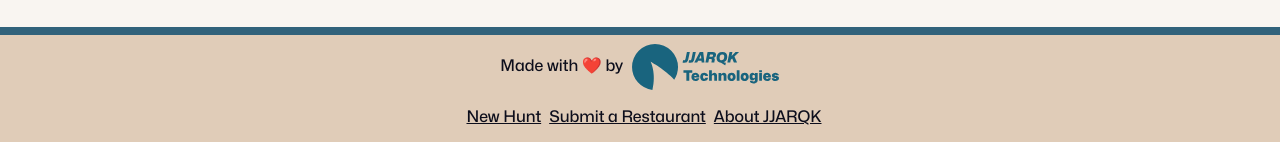
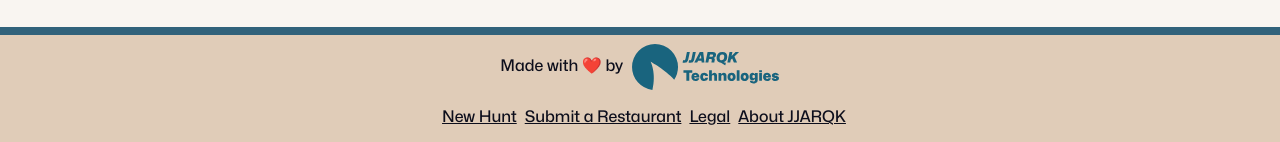
Before and after one commit to Tonnieboy300/jjarqkhunt, a Flask app: template templates/home.html in a window 1280 px wide. Shown: the part 666-808 px from the top of the page. Run offline with Flask 3, Linux system fonts and the light colour scheme; the template is opened without the code that fills it, so the values that code supplies are empty; parts of the project's set-up code (start-up, migrations or seed data) failed here and were passed over; some libraries are stand-ins or nearby versions.

Commit message:
add terms link

```diff
--- a/templates/home.html
+++ b/templates/home.html
@@ -77,6 +77,7 @@
         <ul>
           <li><a href="/">New Hunt</a></li>
           <li><a href="/submit">Submit a Restaurant</a></li>
+          <li><a href="/legal">Legal</a></li>
           <li><a href="/about">About JJARQK</a></li>
         </ul>
       </div>
```
